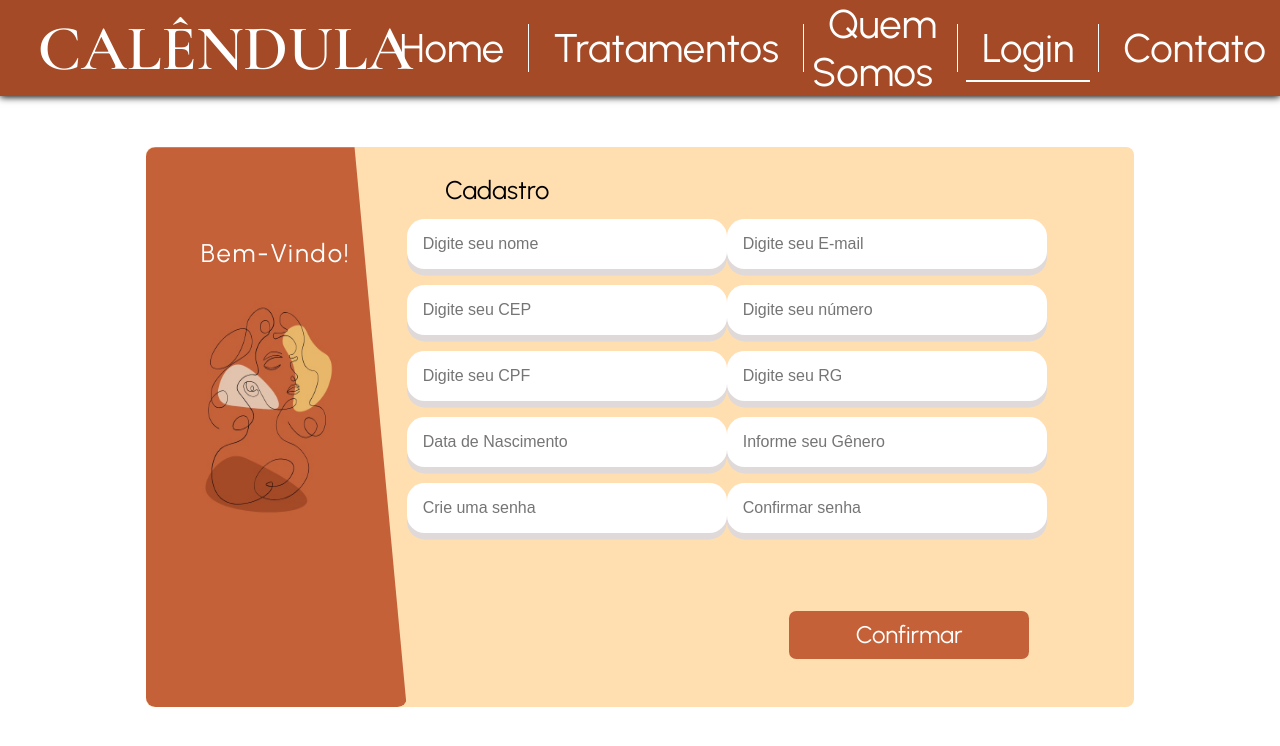
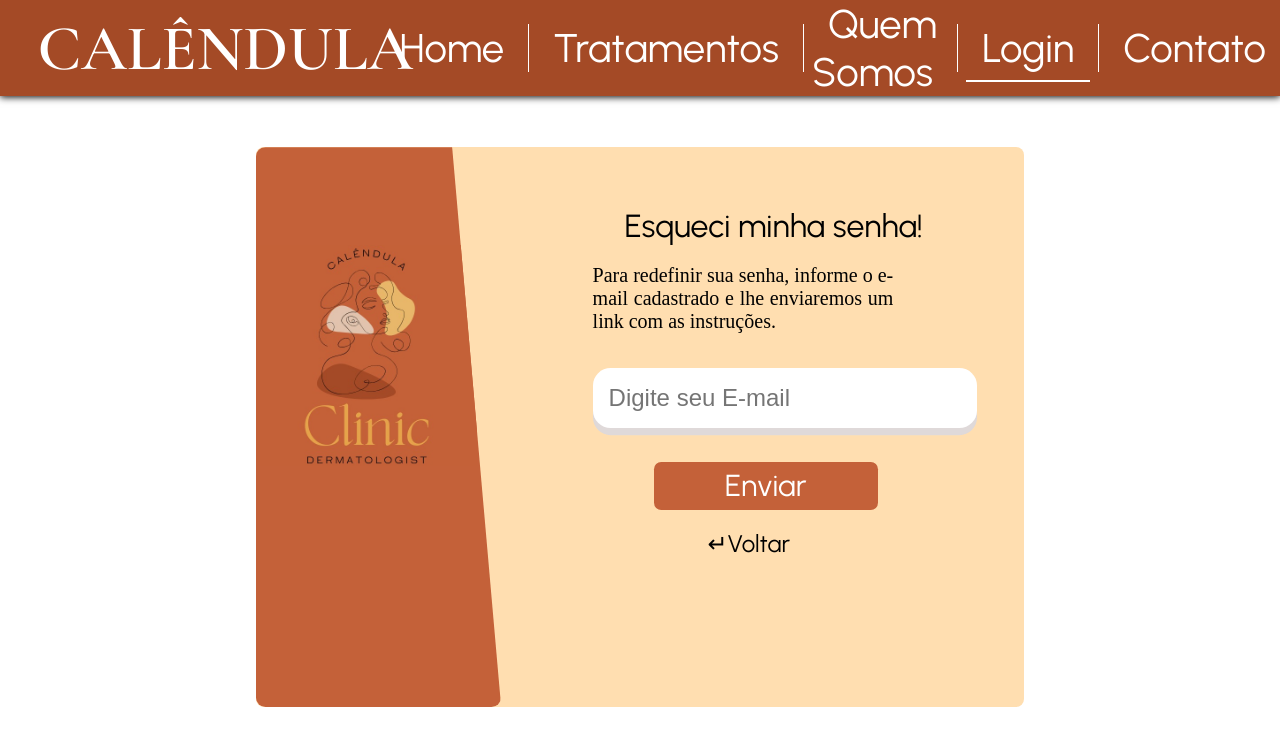
Before and after one commit to intentdoor/CalendulaDermo, a plain HTML site: page index.html in a window 1280 px wide. Drawn offline with nearby package versions, Linux system fonts and the light colour scheme.

Commit message:
esqueci minha senha

```diff
--- a/index.html
+++ b/index.html
@@ -32,54 +32,19 @@
     <div class="carcaça">
 
         <div id="sombra">
-            <div class="escrita">Bem-Vindo! </div>
-            <img src="img/dessavez.jfif" class="poa" >
+
+            <img src="img/agrsim.jfif" class="poa" >
 
         </div>
 
                 <div class="caixas">
-                        <div class="pls">Cadastro</div>
-                        <div class="caixadentro">
-                            <div class="esquerda">
-                                <div id="Nome" class="papiro">
-                                    <input id="nome" type="text" placeholder="Digite seu nome" class="ogin">
-                                </div>
-
-                                <div id="Cep" class="papiro" >
-                                    <input id="cep" type="text" placeholder="Digite seu CEP" class="ogin">
-                                </div>
-
-                                <div id="CPF" class="papiro">
-                                    <input id="cpf" type="text" placeholder="Digite seu CPF" class="ogin">
-                                </div>
-
-                                <div id="Nascimento" class="papiro">
-                                    <input id="nascimento" type="text" placeholder="Data de Nascimento" class="ogin">
-                                </div>
-
-                                <div id="Senha" class="papiro">
-                                    <input id="senha" type="text" placeholder="Crie uma senha" class="ogin">
-                                </div>
-                            </div>
-                            <div class="direita">
+                        <div class="pls">Esqueci minha senha!</div>
+                        <div class="textim">Para redefinir sua senha, informe o e-mail cadastrado e lhe enviaremos um link com as instruções.</div>
                                 <div id="Email" class="papiro">
                                     <input id="email" type="text" placeholder="Digite seu E-mail" class="ogin">
                                 </div>
-                                <div id="Número" class="papiro">
-                                    <input id="numero" type="text" placeholder="Digite seu número" class="ogin">
-                                </div>
-                                <div id="RG" class="papiro">
-                                    <input id="rg" type="text" placeholder="Digite seu RG" class="ogin">
-                                </div>
-                                <div id="Gênero" class="papiro">
-                                    <input id="genero" type="text" placeholder="Informe seu Gênero" class="ogin">
-                                </div>
-                                <div id="ConfirmaSenha" class="papiro">
-                                    <input id="confirmasenha" type="text" placeholder="Confirmar senha" class="ogin">
-                                </div>
-                            </div>
-                        </div>
-                        <div class="botao">Confirmar</div>
+                        <div class="botao">Enviar</div>
+                        <div class="esqueci"> ↵Voltar</div>
                 </div>
 
     </div>
--- a/styles.css
+++ b/styles.css
@@ -79,15 +79,20 @@ nav ul li a:hover{
     border-bottom: 0.3vh solid white;
 }
 
+
+
+
+
+
 .carcaça{
     height: 70vh;
-    width: 1350;
+    width: 60%;
     background-color: #FFDEB0;
     border: 0px solid #FFDEB0;
     border-radius: 1vh;
     margin-top: 4%;
-    margin-left: 11.4%;
-    margin-right: 11.4%;
+    margin-left: 20%;
+    margin-right: 20%;
     display: flex;
 
 }
@@ -105,7 +110,7 @@ nav ul li a:hover{
     font-optical-sizing: auto;
     font-weight: weight;
     font-style: normal;
-  }
+}
 
 
 
@@ -115,73 +120,37 @@ nav ul li a:hover{
 background-color: #C46139;
 color: #ffffff;
 height: 70vh;
-width: 30%;
+width: 40%;
 border-radius: 1.2vh;
 clip-path: polygon(0 0, 80% 0%, 100% 100%, 0% 100%);
 
 }
 
-.escrita{
-    margin-bottom: 10%;
-    padding-top: 35%;
-    margin-left: 21%;
-    font-size: clamp(3.5%, 2vw, 8vh);
-    font-family: "Urbanist", sans-serif;
-    letter-spacing: 2px;
-
-}
-
 .poa{
-    margin-left: 10%;
-
-    width: 70%;
-    height: 40%;
-}
+    margin-top: 40%;
+    margin-bottom: 20%;
 
 
-
-
-
-
-
-
-
-
-
-
-#Login input {
-    background-color: #ffffff;
-  border: none;
-  padding: 2vh;
-  font-size: 1rem;
-  width: 80vh;
-  border-radius: 1rem;
-  color: #C46139;
-  box-shadow: 0 0.4rem #dfd9d9;
-  cursor: pointer;
+    width: 90%;
 }
-
-#Login input:focus {
-    outline-color: #c5c5c5;
-}
-
-
 
 .papiro input {
     background-color: #ffffff;
   border: none;
   padding: 2vh;
-  font-size: 1rem;
-  width: 40vh;
+  font-size: 3vh;
+  width: 48vh;
   border-radius: 2.2vh;
   color: #C46139;
-  box-shadow: 0 0.4rem #dfd9d9;
+  box-shadow: 0 0.9vh #dfd9d9;
   cursor: pointer;
-  margin-bottom: 2vh;
+  margin-top: 7%;
+  margin-left: 18.5%;
 }
 
 .papiro input:focus {
     outline-color: #c5c5c5;
+
 }
 
 
@@ -190,11 +159,7 @@ clip-path: polygon(0 0, 80% 0%, 100% 100%, 0% 100%);
 .caixas{
     margin-right: 4vh;
     width: 80%;
-
-
-
-
-
+    border: 1px solid transparent;
 }
 
 
@@ -205,40 +170,39 @@ clip-path: polygon(0 0, 80% 0%, 100% 100%, 0% 100%);
     justify-content: center;
     color: #ffffff;
     font-family: "Urbanist", sans-serif;
-    font-size: x-large;
-    margin-left: 55%;
+    font-size: 3.8vh;
+    margin-left: 31%;
+    margin-top: 7%;
     /* margin-left: 15vh; */
     height: 6vh;
-    width: 30vh;
+    width: 28vh;
     border-radius: 0.9vh;
     background-color: #C46139;
-
-}
-#aindanao {
-    font-family: "Urbanist", sans-serif;
-    margin-left: 15vh;
-    margin-top: 1vh;
-    font-size: large;
-    font-weight: 500;
-}
-
-#blocol {
-    margin-top: 10vh;
-}
-
-.caixadentro{
-
-    width: 90%;
-    display: flex;
-    justify-content: space-evenly;
-    height: 70%;
-
+    cursor: pointer;
 }
 
 .pls{
-    margin-left: 5.5%;
+    margin-left: 25%;
+    margin-top: 12%;
+    margin-bottom: 2%;
+    font-size: 4vh;
+    font-family: "Urbanist", sans-serif;
+    font-weight: 400;
+}
+
+.textim{
+    text-align: center;
+    margin-top: 4%;
+    margin-left: 18.5%;
+    margin-right: 20%;
+    font-size: 2.5vh;
+    text-align: justify;
+}
+
+.esqueci{
+    margin-left: 42%;
     margin-top: 4%;
     margin-bottom: 2%;
-    font-size: clamp(3.5%, 2vw, 8vh);
+    font-size: 3vh;
     font-family: "Urbanist", sans-serif;
 }
```
